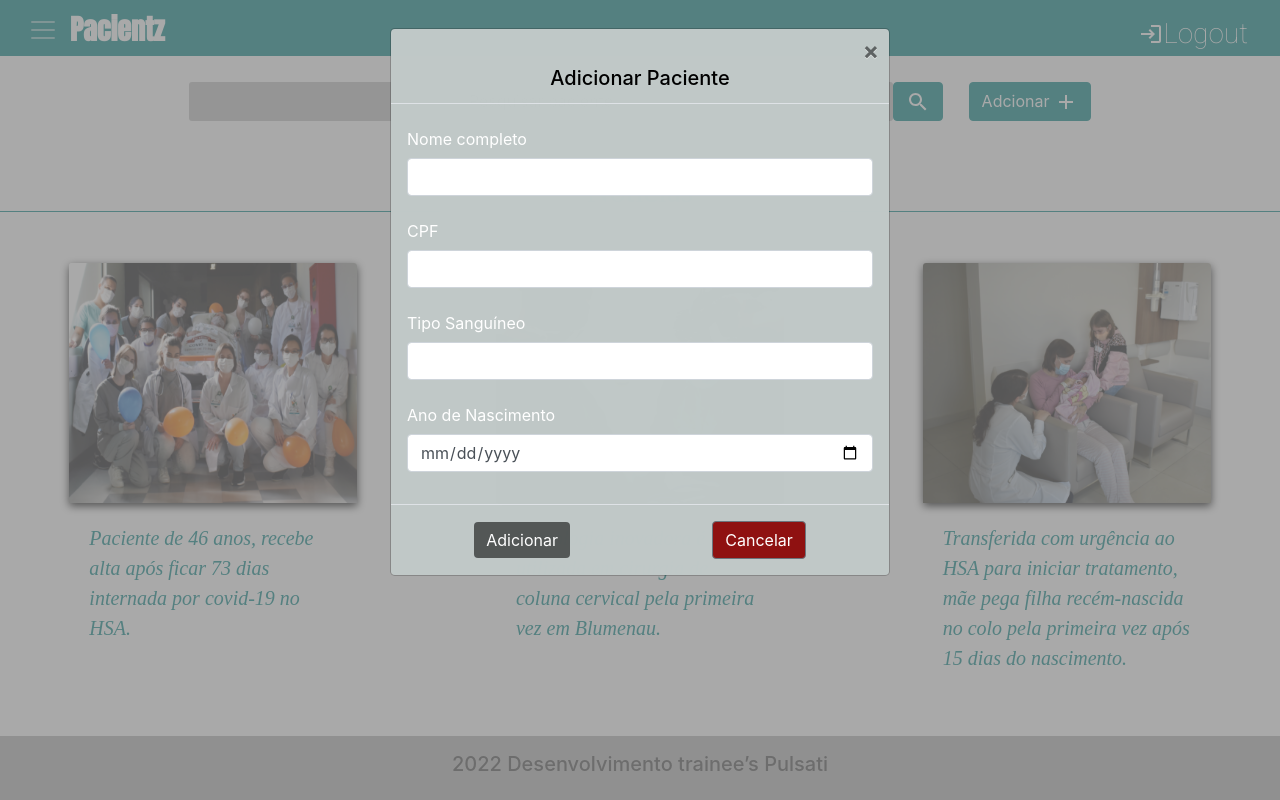
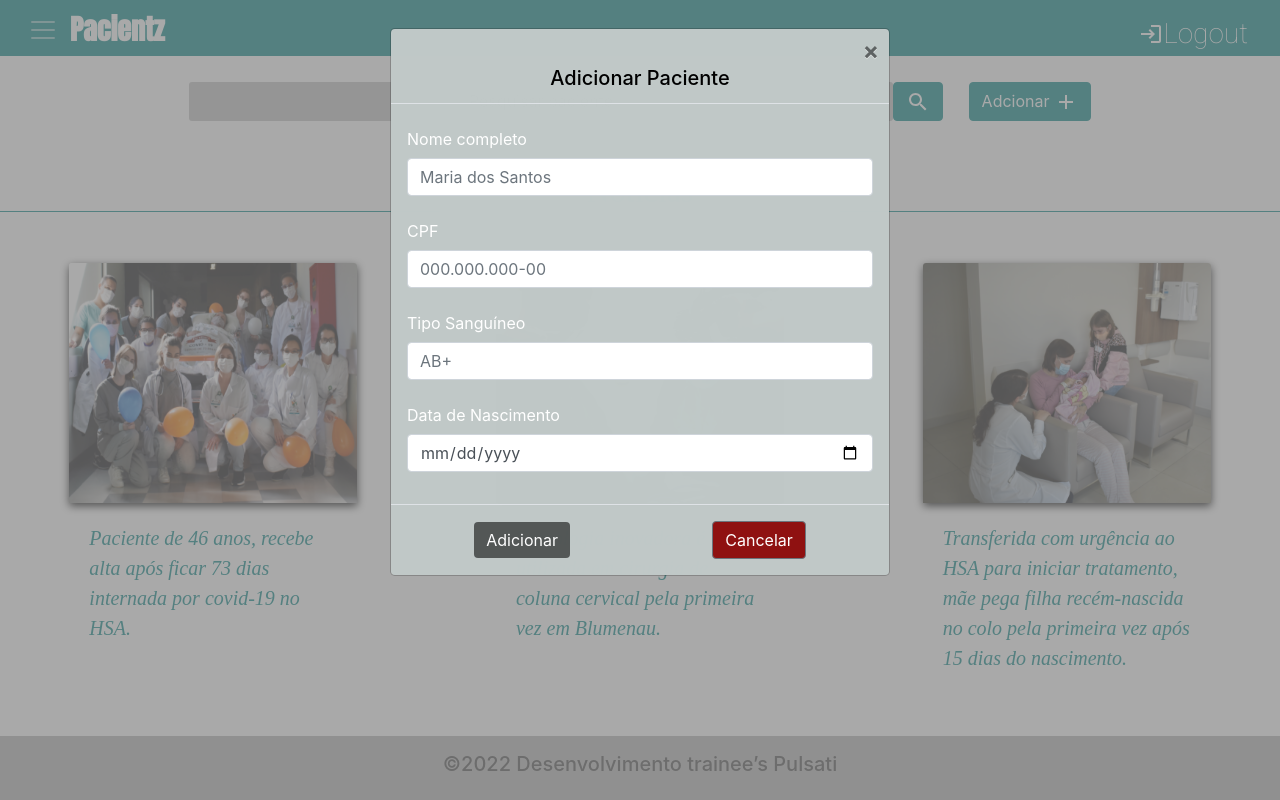
Before and after one commit to EricBernardi20/novoapp-frontend, an Angular app in the folder app-frontend/: page / in a window 1280 px wide. Both pictures are taken after a click on the button "Adcionar". Built offline with nearby package versions, Linux system fonts and the light colour scheme.

Commit message:
coloquei algumas proteções para o envio de novo paciente

```diff
--- a/app-frontend/src/app/footer/footer.component.html
+++ b/app-frontend/src/app/footer/footer.component.html
@@ -1,5 +1,5 @@
 <div class="footer">
     <footer>
-        <h5>2022 Desenvolvimento trainee’s Pulsati </h5>
+        <h5>&copy;2022 Desenvolvimento trainee’s Pulsati </h5>
     </footer>
 </div>
--- a/app-frontend/src/app/login/login.component.ts
+++ b/app-frontend/src/app/login/login.component.ts
@@ -1,4 +1,3 @@
-import { Usuario } from './../patients';
 import { AuthService } from './auth.service';
 import { Component, OnInit } from '@angular/core';
 
--- a/app-frontend/src/app/modal-adds/modal-adds.component.html
+++ b/app-frontend/src/app/modal-adds/modal-adds.component.html
@@ -12,19 +12,20 @@
                 <form>
                     <div class="form-group">
                         <label for="recipient-name" class="col-form-label">Nome completo</label>
-                        <input type="text" class="form-control" id="recipient-name">
+                        <input type="text" class="form-control" id="recipient-name" placeholder="Maria dos Santos" required>
                     </div>
                     <div class="form-group">
                         <label for="recipient-name" class="col-form-label">CPF</label>
-                        <input type="text" class="form-control" id="recipient-name">
+                        <input type="text" class="form-control" id="recipient-name" maxlength="11"  placeholder="000.000.000-00"  required
+                        oninput="this.value = this.value.replace(/[^0-9.]/g, '').replace(/(\..*)\./g, '$1');"> <!--Apenas números no campo de CPF-->
                     </div>
                     <div class="form-group">
                         <label for="recipient-name" class="col-form-label">Tipo Sanguíneo</label>
-                        <input type="text" class="form-control" id="recipient-name">
+                        <input type="text" class="form-control" id="recipient-name" maxlength="3" placeholder="AB+" required>
                     </div>
                     <div class="form-group">
-                        <label for="recipient-name" class="col-form-label">Ano de Nascimento</label>
-                        <input type="date" class="form-control" id="recipient-name">
+                        <label for="recipient-name" class="col-form-label">Data de Nascimento</label>
+                        <input type="date" class="form-control" id="recipient-name" required>
                     </div>
 
                 </form>
```
Also changed, not shown: app-frontend/src/app/modal-adds/modal-adds.component.ts (line endings or trailing spaces).
